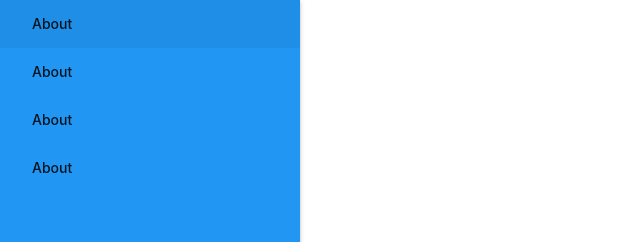
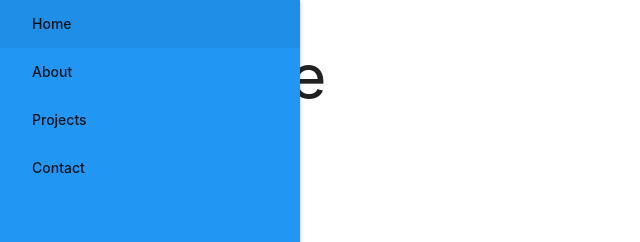
Before and after one commit to TB831/reactPortfolio, a React (Create React App) app: page / in a window 1280 px wide. Shown: the top 242 px of the page, without its empty margins (0-640 px from the left). Built offline with nearby package versions, Linux system fonts and the light colour scheme.

Commit message:
added boilerplates for future components: About. Contact. Home. Projects. Setup routes for corresponding components

```diff
--- /dev/null
+++ b/src/components/About.js
@@ -0,0 +1,11 @@
+import React from 'react';
+
+const About = () => {
+  return (
+    <div>
+      <h3>About me!</h3>
+    </div>
+  );
+}
+
+export default About;
--- /dev/null
+++ b/src/components/Contact.js
@@ -0,0 +1,11 @@
+import React from 'react';
+
+const Contact = () => {
+  return (
+    <div>
+      <h3>Contact me!</h3>
+    </div>
+  );
+}
+
+export default Contact;
--- /dev/null
+++ b/src/components/Home.js
@@ -0,0 +1,11 @@
+import React from 'react';
+
+const Home = () => {
+  return (
+    <div>
+      <h1>Homepage</h1>
+    </div>
+  );
+}
+
+export default Home;
--- a/src/components/NavBar.js
+++ b/src/components/NavBar.js
@@ -1,12 +1,13 @@
 import React from 'react';
+import { NavLink } from 'react-router-dom';
 
 const NavBar = () => {
   return (
     <ul id="nav-mobile" className="sidenav sidenav-fixed blue">
-     <li><a href="/">About</a></li>
-     <li><a href="/">About</a></li>
-     <li><a href="/">About</a></li>
-     <li><a href="/">About</a></li>
+      <li><NavLink to="/">Home</NavLink></li>
+      <li><NavLink to="/about">About</NavLink></li>
+      <li><NavLink to="/projects">Projects</NavLink></li>
+      <li><NavLink to="/contact">Contact</NavLink></li>
     </ul>
   );
 }
--- /dev/null
+++ b/src/components/Projects.js
@@ -0,0 +1,11 @@
+import React from 'react';
+
+const Projects = () => {
+  return (
+    <div>
+      <h3>Project</h3>
+    </div>
+  );
+}
+
+export default Projects;
--- a/src/containers/App.js
+++ b/src/containers/App.js
@@ -1,7 +1,10 @@
 import React, { Component } from 'react';
 import { BrowserRouter, Switch, Route } from 'react-router-dom';
-
 import NavBar from '../components/NavBar';
+import Home from '../components/Home';
+import Projects from '../components/Projects';
+import Contact from '../components/Contact';
+import About from '../components/About';
 
 class App extends Component {
   render() {
@@ -9,6 +12,12 @@ class App extends Component {
       <BrowserRouter>
         <div>
           <NavBar />
+          <Switch>
+            <Route exact path="/" component={Home} />
+            <Route path="/about" component={About} />
+            <Route path="/projects" component={Projects} />
+            <Route path="/contact" component={Contact} />
+          </Switch>
         </div>
       </BrowserRouter>
     );
```
Also changed, not shown: 1 other file (tests, documents, lock files or other folders).
